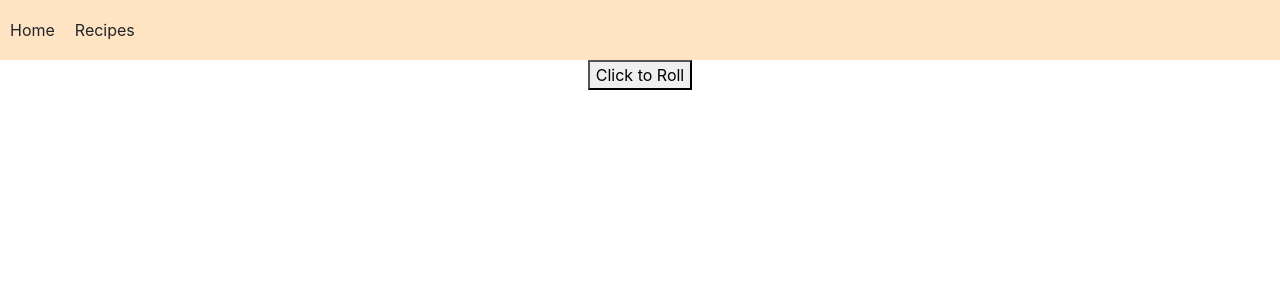
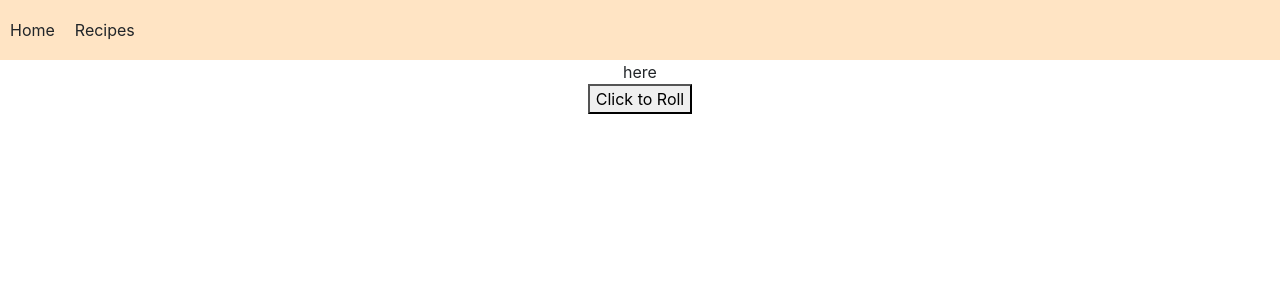
Before and after one commit to Luna123j/recipe_dice, a React (Create React App) app in the folder client/: page / in a window 1280 px wide. Shown: the top 300 px of the page. Built offline with nearby package versions, Linux system fonts and the light colour scheme.

Commit message:
fic state errors

```diff
--- a/client/src/App.js
+++ b/client/src/App.js
@@ -6,7 +6,10 @@ function App() {
   return (
     <div className="App">
       <Navbar />
-      <RollDice />
+      <div>
+          <RollDice />
+      </div>
+
     </div>
   );
 }
--- a/client/src/component/Dice.jsx
+++ b/client/src/component/Dice.jsx
@@ -1,11 +1,11 @@
 import React from "react";
-import { useEffect } from "react";
-import { useState } from "react";
+
 const Dice = (props) => {
 
 
   return (
     <div>
+      here
       <i className = {`fa-solid fa-dice-${props.side}`} ></i>
     </div>
 
--- a/client/src/component/Navbar.scss
+++ b/client/src/component/Navbar.scss
@@ -1,5 +1,6 @@
 .navbar {
   background-color: bisque;
+  width: 100%;
 }
 
 .navbar-nav {
--- a/client/src/component/RollDice.jsx
+++ b/client/src/component/RollDice.jsx
@@ -1,4 +1,5 @@
 import React from "react";
+import { useEffect } from "react";
 import { useState } from "react";
 import Dice from "./Dice";
 
@@ -17,19 +18,23 @@ const RollDice = (props) => {
       die: sides[Math.floor(Math.random() * sides.length)],
       rolling: true
     })
+  }
 
-    setTimeout(() => {
-      this.setState({ rolling: false })
-    }, 1000)
-  }
+  useEffect(() => {
+    if (state.rolling) {
+      setTimeout(() => {
+        setState({ ...state, rolling: false })
+      }, 1000)
+    }
+  }, [state])
 
 
   return (
-    <div>
-      <div>
-        <Dice side={state.die} rolling = {state.rolling} />
+    <div className="rollDice">
+      <div className="diceContainer">
+        <Dice side={state.die} rolling={state.rolling} />
       </div>
-      <button type="Submit" onClick={roll}>{state.rolling ? 'Rolling': 'Click to Roll'}</button>
+      <button type="Submit" onClick={roll} className = "rollButton"> {state.rolling ? 'Rolling' : 'Click to Roll'} </button>
     </div>
 
   )
--- /dev/null
+++ b/client/src/component/RollDice.scss
@@ -0,0 +1,7 @@
+.rollDice {
+  display: flex;
+  margin: auto;
+  .diceContainer{
+
+  }
+}
```
Also changed, not shown: client/src/component/Dice.scss (added).
